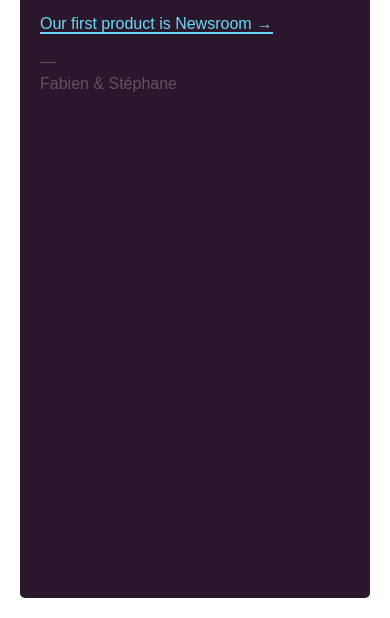
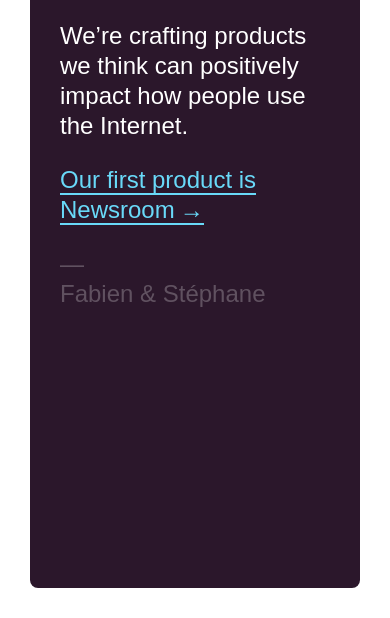
Before and after one commit to zukunftanstalt/zukunftanstalt.github.io, a plain HTML site: page index.html in a window 390 px wide. Shown: the part 226-844 px from the top of the page. Drawn offline with Linux system fonts and the light colour scheme; a web font is replaced by a local one.

Commit message:
Update index.html

```diff
--- a/index.html
+++ b/index.html
@@ -6,6 +6,10 @@
   <meta name="author" content="Fabien Legoupillot, Stephane Rangaya">
   <link rel="stylesheet" href="https://use.typekit.net/yxk8zvc.css">
   <style>
+    * {
+      transition: width 200ms, height 200ms, margin 200ms, padding 200ms, border-radius 200ms;
+    }
+
     html,
     body {
       margin: 0;
@@ -97,29 +101,6 @@
         width: 5px;
       }
     }
-
-    @media only screen and (max-width: 512px) {
-      a.link:hover span.spacing {
-        width: 10px;
-      }
-
-      article {
-        font-size: 16px;
-        line-height: 22px;
-      }
-
-      section {
-        border-radius: 5px;
-        height: calc(100vh - 40px);
-        margin: 20px;
-        padding: 20px;
-        width: calc(100vw - 40px);
-      }
-
-      span.spacing {
-        width: 5px;
-      }
-    }
   </style>
 </head>
 
```
